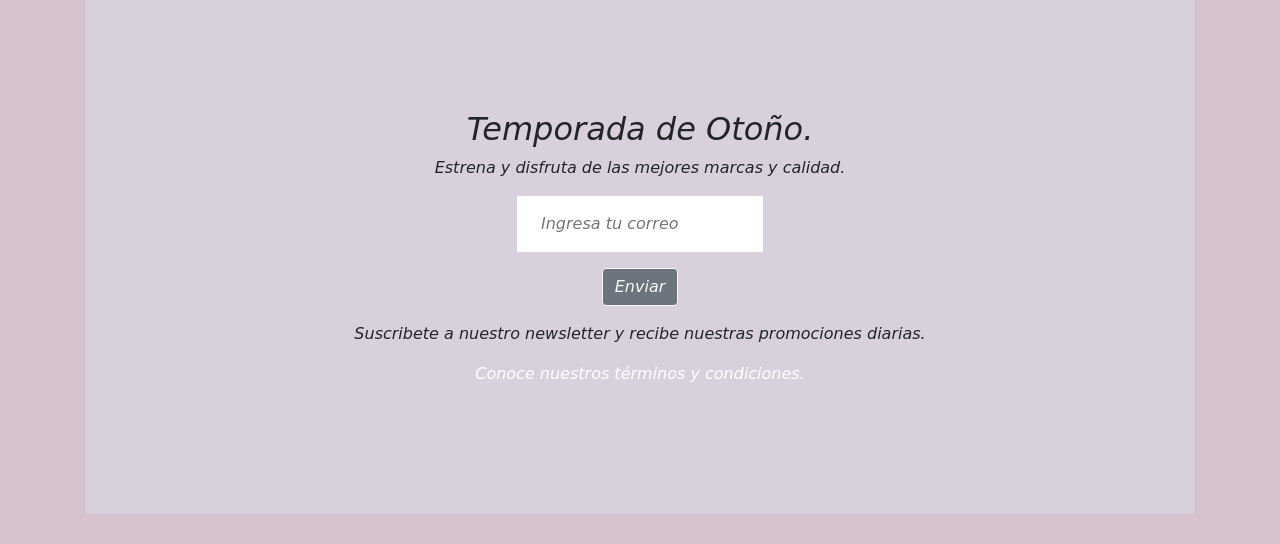
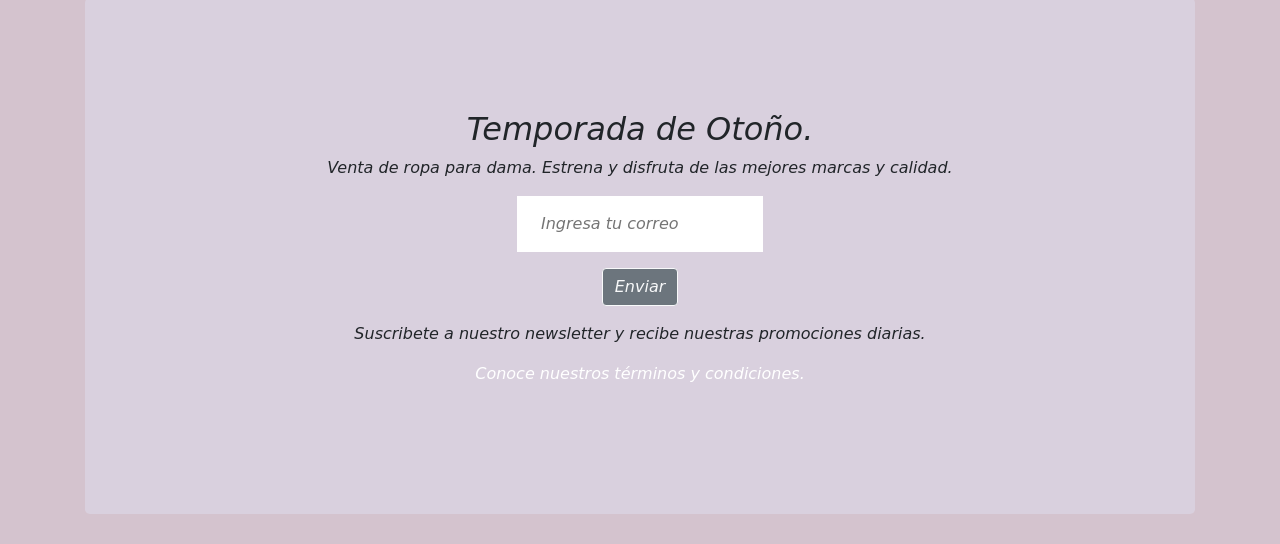
Before and after one commit to EFS963/efs963.github.io, a plain HTML site: page index.html in a window 1280 px wide. Shown: the part 130-674 px from the top of the page. Drawn offline with nearby package versions, Linux system fonts and the light colour scheme.

Commit message:
Descripcion venta ropa

```diff
--- a/index.html
+++ b/index.html
@@ -57,7 +57,7 @@
       <div class="col-md-12">
         <div class="h-100 p-5 text-bg-dark rounded-3">
           <h2>Temporada de Otoño.</h2>
-          <p>Estrena y disfruta de las mejores marcas y calidad.</p>
+          <p>Venta de ropa para dama. Estrena y disfruta de las mejores marcas y calidad.</p>
           <div class="mt-10 sm:mt-12">
             <form action="#" class="sm:max-w-xl sm:mx-auto lg:mx-0">
               <div class="sm:flex">
```
